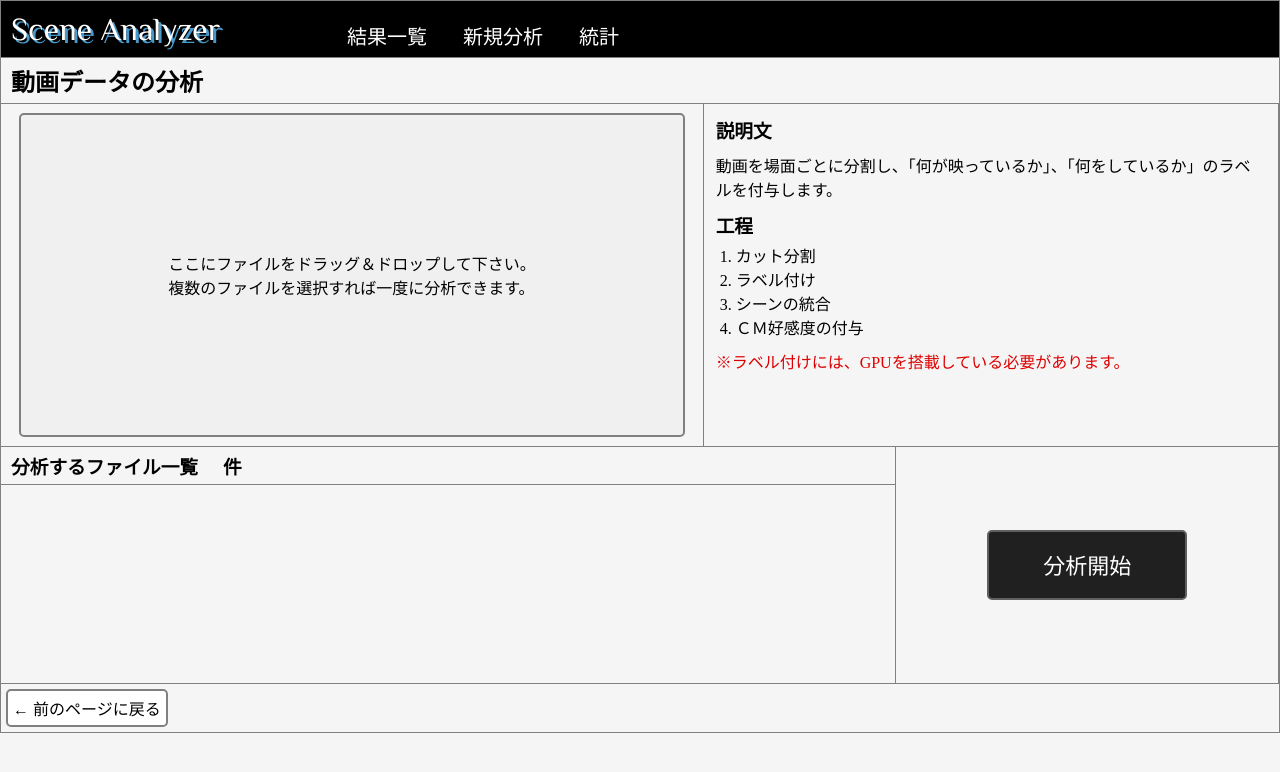
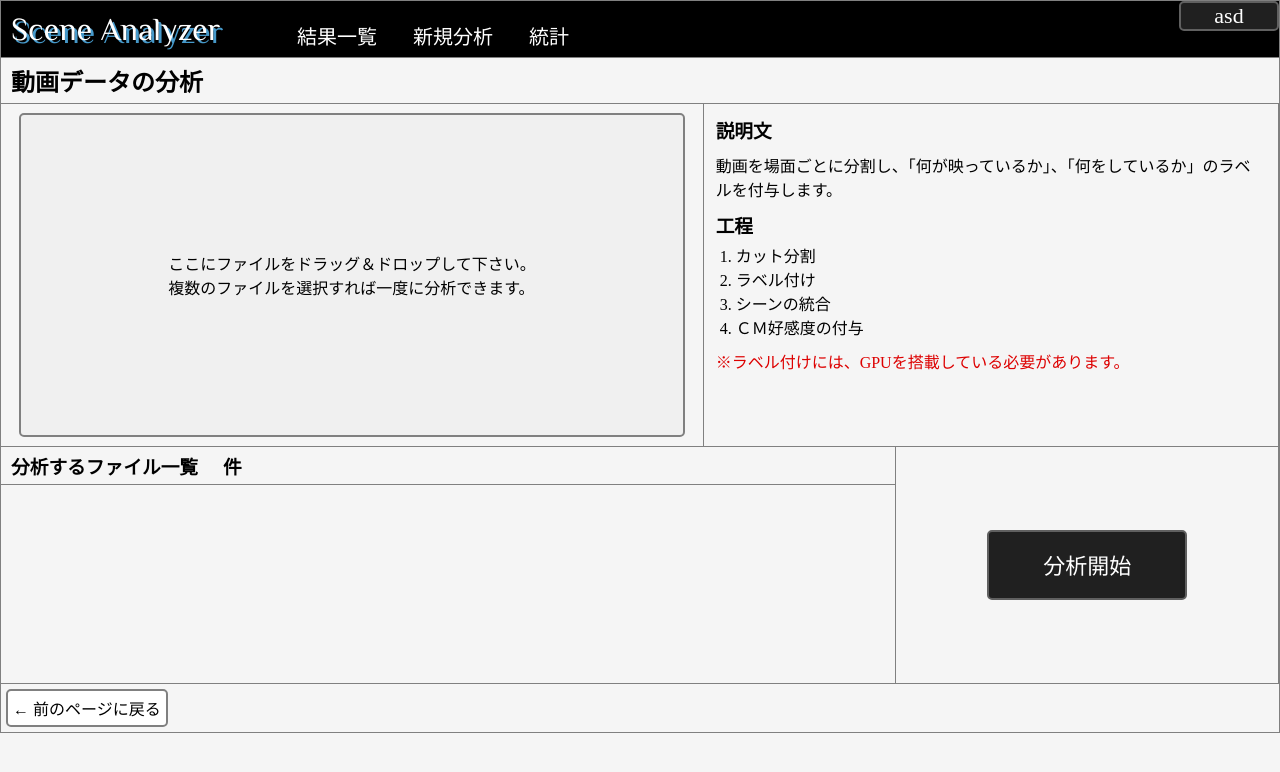
Before and after one commit to Fukuyori-Kanta/Scene-Analyzer, a plain HTML site: page resources/app/html/exe.html in a window 1280 px wide. Drawn offline with nearby package versions, Linux system fonts and the light colour scheme; some packages are replaced by stand-ins of ours.

Commit message:
adjust_header#48

```diff
--- a/resources/app/css/style.css
+++ b/resources/app/css/style.css
@@ -31,11 +31,11 @@ a {
 ------------------------------- */
 .page-header {
     display: flex;
-    /*justify-content: space-between;*/
+    justify-content: space-between;
     background-color: #000000;
   }
 .headline {
-    width: 300px;
+    width: 250px;
     font-family: 'Philosopher', serif;
     text-transform: none;
     font-weight: normal;
@@ -48,7 +48,6 @@ a {
     color: #fff;
 }
 .main-nav {
-    width: 400px;
     display: flex;
     font-size: 1.25rem;
     text-transform: uppercase;
@@ -71,7 +70,9 @@ a {
 .hamburger-menu button {
     width: 100px;
 }
-
+.left-side {
+    display: flex;
+}
 
 /* ページバックボタン
 ------------------------------- */
--- a/resources/app/html/exe.html
+++ b/resources/app/html/exe.html
@@ -23,8 +23,11 @@
     <body id="exe">
         <!-- ヘッダー -->
         <header class="page-header wrapper">
+            <div class="left-side">
+                <!-- タイトル -->
                 <h1 class="headline"><a href="index.html">Scene Analyzer</a></h1>
 
+                <!-- ナビゲーションメニュー -->
                 <nav>
                     <ul class="main-nav">
                         <li><a href="result_list.html">結果一覧</a></li>
@@ -32,11 +35,13 @@
                         <li><a href="statistics.html">統計</a></li>
                     </ul>
                 </nav>
-            <!--
+            </div>
+            <div class="right-side">
+                <!-- ハンバーガーメニュー -->
                 <div class="hamburger-menu">
                     <button id="menu-btn" class="button" type="button"><p>asd</p></button>
                 </div>
-            -->
+            </div>
         </header>
 
         <!-- メインコンテンツ -->
```
Also changed, not shown: resources/app/html/index.html (+7 -2 lines), resources/app/html/result_list.html (+7 -2 lines), resources/app/html/result_show.html (+7 -2 lines), resources/app/html/statistics.html (+7 -2 lines). Lines whose indentation alone changed are shown as unchanged.
